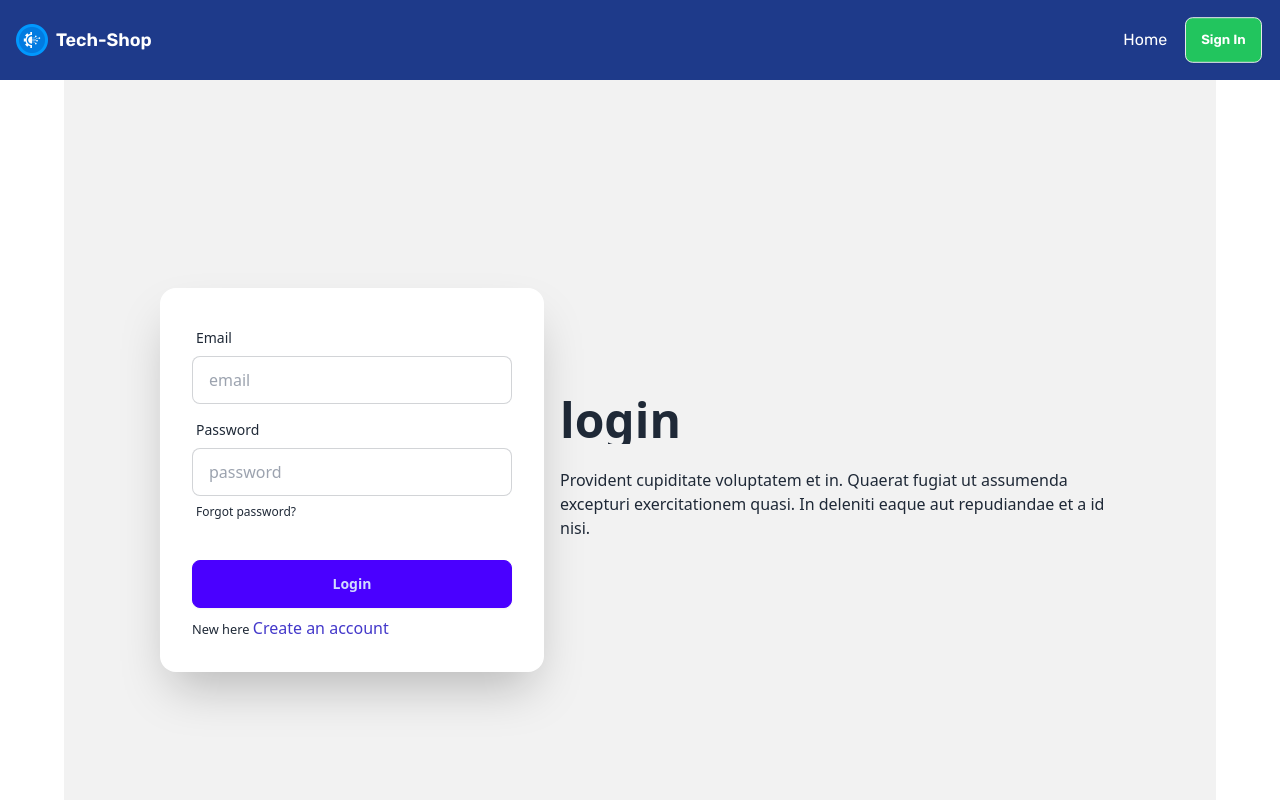
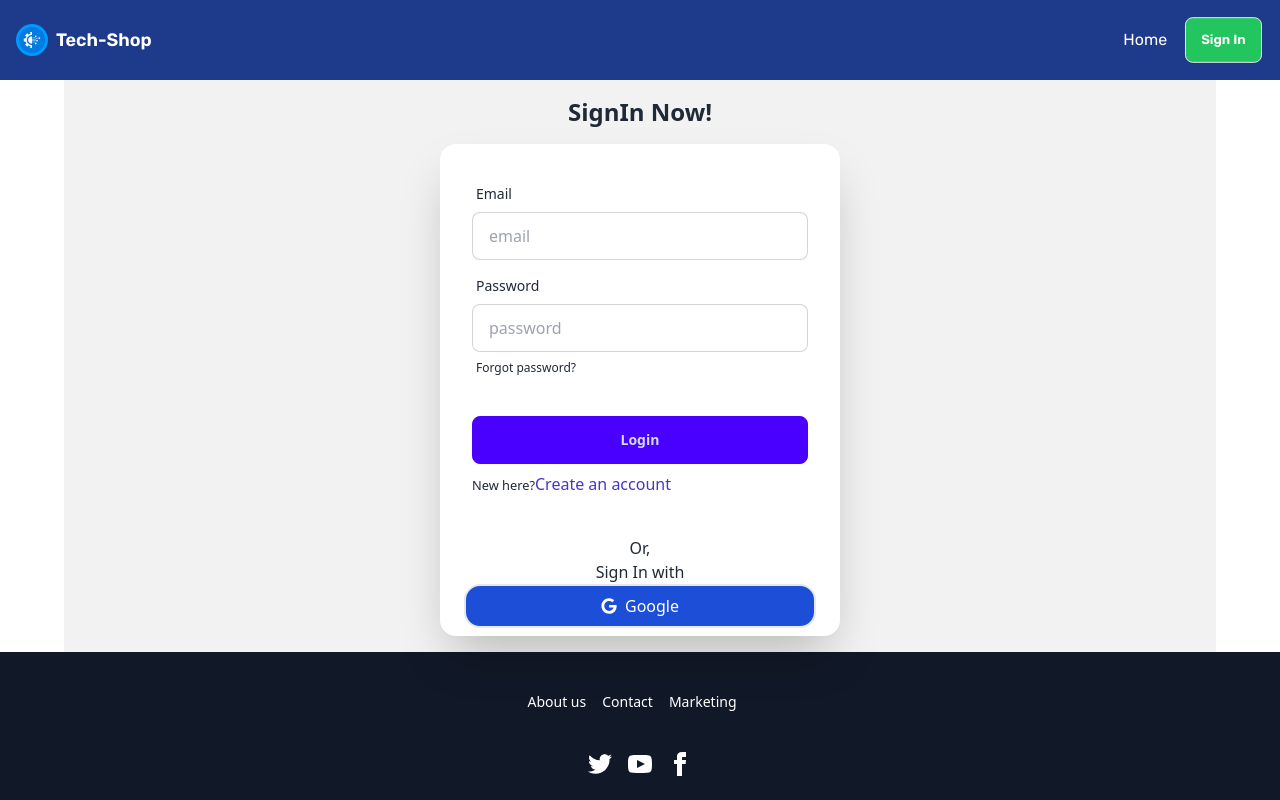
Before and after one commit to mostaryjahan/Tech-Shop-client, a React (Vite) app: page /sign-in in a window 1280 px wide. Shown: the top 800 px of the page. Built offline with nearby package versions, Linux system fonts and the light colour scheme; no server answers.

Commit message:
added social login

```diff
--- a/src/home/home/Home.jsx
+++ b/src/home/home/Home.jsx
@@ -1,22 +1,22 @@
-import { useEffect, useState } from 'react';
-import axios from 'axios';
-import Card from '../Card/Card';
+import { useEffect, useState } from "react";
+import axios from "axios";
+import Card from "../Card/Card";
 
 const Home = () => {
   const [products, setProducts] = useState([]);
   const [page, setPage] = useState(1);
   const [totalPages, setTotalPages] = useState(1);
-    const [search, setSearch] = useState('');
-    const [brand, setBrand] = useState('');
-    const [category, setCategory] = useState('');
-    const [minPrice, setMinPrice] = useState('');
-    const [maxPrice, setMaxPrice] = useState('');
-    const [sortBy, setSortBy] = useState('');
-    const [sortOrder, setSortOrder] = useState('asc');
+  const [search, setSearch] = useState("");
+  const [brand, setBrand] = useState("");
+  const [category, setCategory] = useState("");
+  const [minPrice, setMinPrice] = useState("");
+  const [maxPrice, setMaxPrice] = useState("");
+  const [sortBy, setSortBy] = useState("");
+  const [sortOrder, setSortOrder] = useState("asc");
 
   const fetchProducts = async () => {
     try {
-            const response = await axios.get('http://localhost:5000/products', {
+      const response = await axios.get("http://localhost:5000/products", {
         params: {
           page,
           limit: 6, // Number of products per page
@@ -26,13 +26,13 @@ const Home = () => {
           minPrice,
           maxPrice,
           sortBy,
-                    sortOrder
-                }
+          sortOrder,
+        },
       });
       setProducts(response.data.products);
       setTotalPages(response.data.totalPages);
     } catch (error) {
-            console.error('Error fetching products:', error);
+      console.error("Error fetching products:", error);
     }
   };
 
@@ -42,8 +42,12 @@ const Home = () => {
 
   return (
     <div className="p-4">
-            <h1 className="text-center  text-2xl font-semibold mt-6">Welcome to Tech-Shop...</h1>
-            <h1 className="text-center  text-lg font-semibold mb-6">Here all our products are displayed!</h1>
+      <h1 className="text-center  text-2xl font-semibold mt-6">
+        Welcome to Tech-Shop...
+      </h1>
+      <h1 className="text-center  text-lg font-semibold mb-6">
+        Here all our products are displayed!
+      </h1>
 
       {/* Search and Filters */}
       <div className="mb-4">
@@ -54,13 +58,19 @@ const Home = () => {
           onChange={(e) => setSearch(e.target.value)}
           className="border p-2 rounded mb-2 mr-2"
         />
-                <select onChange={(e) => setBrand(e.target.value)} className="border p-2 rounded mb-2 mr-2">
+        <select
+          onChange={(e) => setBrand(e.target.value)}
+          className="border p-2 rounded mb-2 mr-2"
+        >
           <option value="">All Brands</option>
-                    <option value="apple">Apple</option>
-                    <option value="samsung">Samsung</option>
-                    <option value="lg">LG</option>
+          <option value="Apple">Apple</option>
+          <option value="Samsung">Samsung</option>
+          <option value="LG">LG</option>
         </select>
-                <select onChange={(e) => setCategory(e.target.value)} className="border p-2 rounded mb-2 mr-2">
+        <select
+          onChange={(e) => setCategory(e.target.value)}
+          className="border p-2 rounded mb-2 mr-2"
+        >
           <option value="">All Categories</option>
           <option value="mobile">Mobile</option>
           <option value="tv">TV</option>
@@ -81,19 +91,45 @@ const Home = () => {
           onChange={(e) => setMaxPrice(e.target.value)}
           className="border p-2 rounded mb-2 mr-2"
         />
-                <select onChange={(e) => setSortBy(e.target.value)} className="border p-2 rounded mb-2 mr-2">
+        {/* sort by start */}
+        <select
+          onChange={(e) => setSortBy(e.target.value)}
+          className="border p-2 rounded mb-2 mr-2"
+        >
           <option value="">Sort By</option>
           <option value="price">Price</option>
-                    <option value="creationDate">Date Added</option>
+          <option value="creationDate">Newest First</option>
         </select>
-                <select onChange={(e) => setSortOrder(e.target.value)} className="border p-2 rounded mb-2">
+
+        {/* Conditionally render sort options based on selected sortBy */}
+        {sortBy === "price" && (
+          <select
+            onChange={(e) => setSortOrder(e.target.value)}
+            className="border p-2 rounded mb-2"
+          >
             <option value="asc">Low to High</option>
             <option value="desc">High to Low</option>
           </select>
+        )}
+
+        {/* {sortBy === "creationDate" && (
+          <select
+            onChange={(e) => setSortOrder(e.target.value)}
+            className="border p-2 rounded mb-2"
+          >
+            <option value="desc">Newest First</option>
+            <option value="dsc">Oldest First</option>
+          </select>
+        )} */}
+
+        {/* <select onChange={(e) => setSortOrder(e.target.value)} className="border p-2 rounded mb-2">
+                    <option value="asc">Low to High</option>
+                    <option value="desc">High to Low</option>
+                </select> */}
       </div>
 
       {/* Product Cards */}
-            <div className='grid grid-cols-1 lg:grid-cols-3 sm:grid-cols-2 gap-4'>
+      <div className="grid grid-cols-1 lg:grid-cols-3 sm:grid-cols-2 gap-4">
         {products.length > 0 ? (
           products.map((product) => (
             <Card key={product._id} product={product} />
--- /dev/null
+++ b/src/pages/SocialLogin/SocialLogin.jsx
@@ -0,0 +1,43 @@
+import { FaGoogle } from "react-icons/fa";
+import { useNavigate } from "react-router-dom";
+import useAuth from "../../hooks/useAuth";
+import useAxiosPublic from "../../hooks/useAxiosPublic";
+
+
+const SocialLogin = () => {
+    const { googleLogin } = useAuth()
+    const navigate = useNavigate()
+    const axiosPublic = useAxiosPublic()
+
+    const handleGoogleSignIn = () => {
+
+        googleLogin()
+            .then(result => {
+                console.log("google login successfully", result.user);
+                const userInfo = {
+                    email: result.user?.email,
+                    name: result.user?.displayName
+                }
+                axiosPublic.post('/users', userInfo)
+                    .then(res => {
+                        console.log("user added by google", res.data);
+                        navigate('/')
+                    })
+            })
+    }
+
+    return (
+        <div className="my-2 px-6 text-center">
+            <p>Or, <br />Sign In with </p>
+            <button
+                onClick={handleGoogleSignIn}
+                className="p-2 w-full text-center justify-center text-white flex items-center gap-2 border-2 bg-blue-700 rounded-2xl"
+                aria-label="Sign in with Google"
+            >
+                <FaGoogle></FaGoogle>Google
+            </button>
+        </div>
+    );
+};
+
+export default SocialLogin;
--- a/src/pages/signIn/SignIn.jsx
+++ b/src/pages/signIn/SignIn.jsx
@@ -1,5 +1,6 @@
 import { Link, useLocation, useNavigate } from "react-router-dom";
 import useAuth from "../../hooks/useAuth";
+import SocialLogin from "../SocialLogin/SocialLogin";
 
 const SignIn = () => {
   const { loginUser } = useAuth();
@@ -27,9 +28,10 @@ const SignIn = () => {
   };
 
   return (
-    <div className="hero min-h-screen bg-base-200">
-      <div className="hero-content flex-col lg:flex-row">
-        <div className="card md:w-1/2 w-full max-w-sm shadow-2xl bg-base-100">
+    <div className="hero  bg-base-200">
+      <div className="hero-content flex-col">
+        <h1 className="text-2xl font-bold text-center">SignIn Now!</h1>
+        <div className="card  w-full md:w-[400px] shadow-2xl bg-base-100">
           <form onSubmit={handleLogin} className="card-body">
             <div className="form-control">
               <label className="label">
@@ -64,24 +66,20 @@ const SignIn = () => {
               <input className="btn btn-primary" type="submit" value="Login" />
             </div>
             <small>
-              New here{" "}
+              New here?
               <Link
-                className="text-base font-medium text-indigo-700"
+                className="text-base text-center font-medium text-indigo-700"
                 to={"/sign-up"}
               >
                 Create an account
               </Link>
             </small>
           </form>
+          <SocialLogin></SocialLogin>
+
         </div>
-        <div className="text-center w-1/2 lg:text-left">
-          <input type="submit" className="text-5xl font-bold" value="login" />
-          <p className="py-6">
-            Provident cupiditate voluptatem et in. Quaerat fugiat ut assumenda
-            excepturi exercitationem quasi. In deleniti eaque aut repudiandae et
-            a id nisi.
-          </p>
-        </div>
+
+
       </div>
     </div>
   );
```
Also changed, not shown: src/pages/signup/SignUp.jsx (+94 -41 lines). Lines whose indentation alone changed are shown as unchanged.
